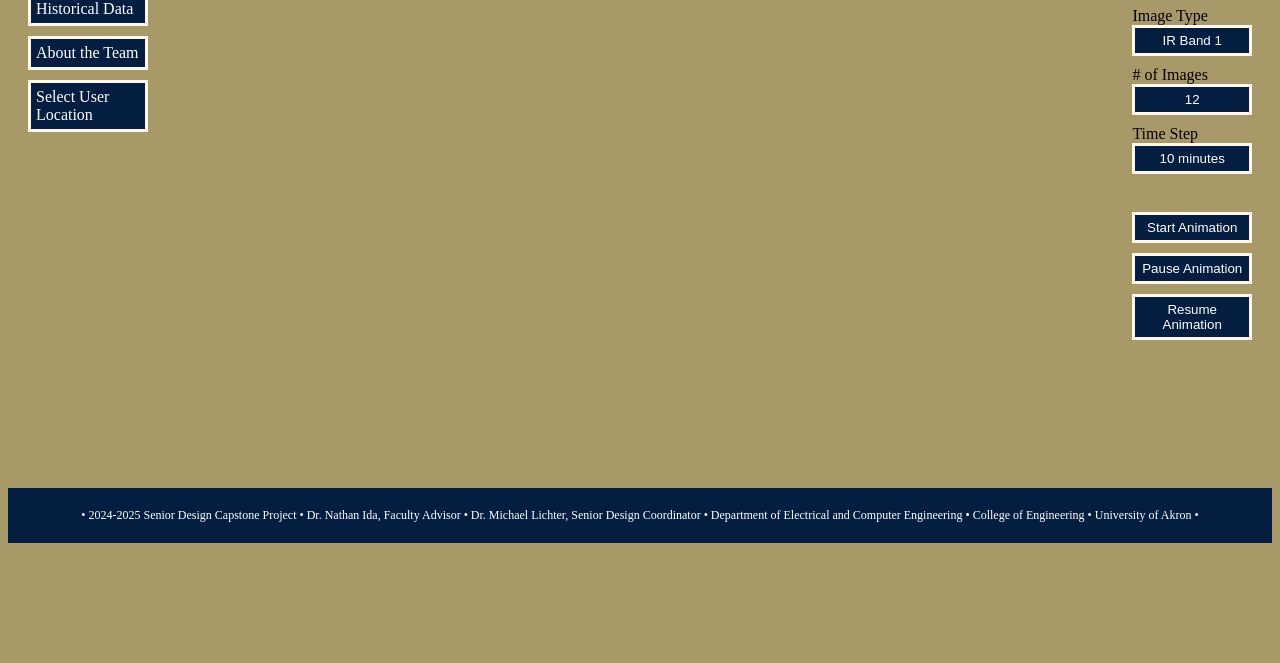
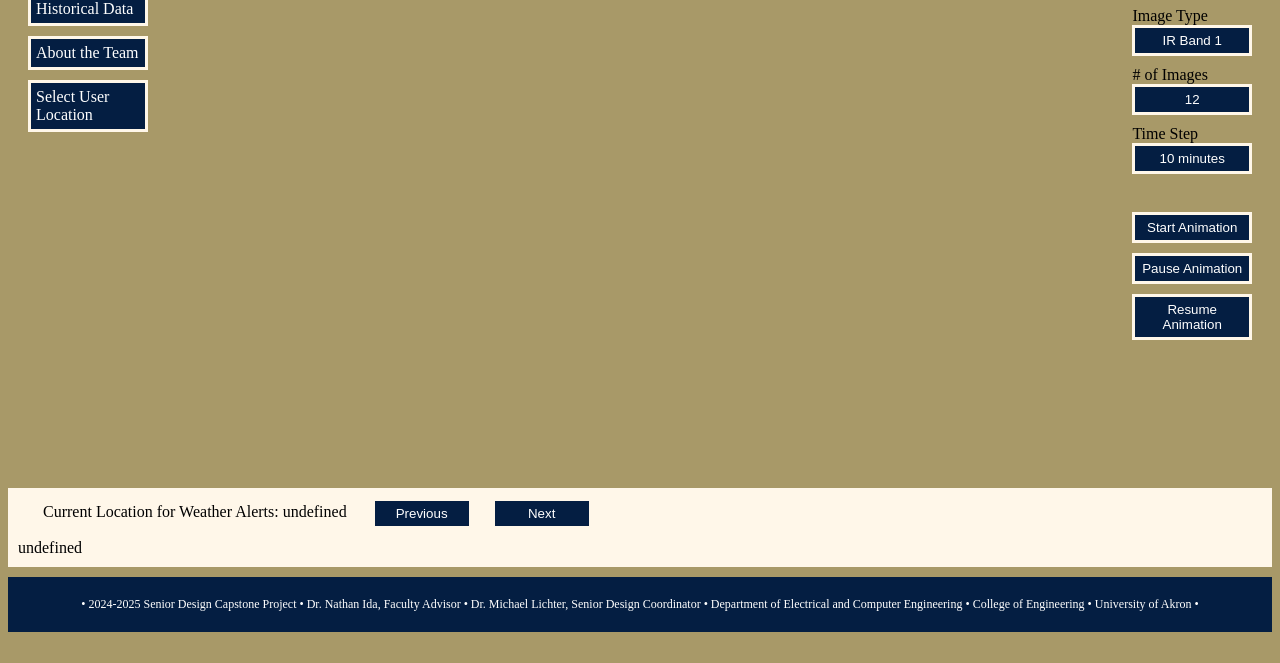
Before and after one commit to AHairyHobo/SDT09-Mobile-Weather-Satellite-Receiver, a website: page SDP Code/client/live_data.html in a window 1280 px wide. Shown: the part 137-800 px from the top of the page. Drawn offline with Linux system fonts and the light colour scheme; no server answers.

Commit message:
added functionality to display emwin text based on location, and can select next file to display for given location

```diff
--- a/SDP Code/client/buttonListeners.js
+++ b/SDP Code/client/buttonListeners.js
@@ -1,5 +1,6 @@
 var gifImages = ['/images/latest.jpg'];
 var aniIndex = 0;
+var emwinIndex = 0;
 var intervalID;
 var sector = "Full%20Disk";
 var type = "01";
@@ -109,6 +110,20 @@ async function sendLocation(location) {
     }
 
     const respText = await response.text();
+    return respText;
+  } catch (error) {
+    console.error(error.message);
+  }
+}
+
+async function getEmwin(indexString) {
+  try {
+    const response = await fetch("http://localhost:3000/get_emwin?index=" + indexString);
+    if (!response.ok) {
+      throw new Error(`Response status: ${response.status}`);
+    }
+    const respText = await response.text();
+    //console.log(returnedList);
     return respText;
   } catch (error) {
     console.error(error.message);
@@ -429,11 +444,25 @@ function step(buttonNum) {
 
 //Called when users location is changed, function changes html text displaying current location, and informs server of change
 async function regionName(reg) {
-  document.getElementById("currentLocationText").innerText = "Current Location for Weather Alerts: " + reg;
+  document.getElementsByClassName("currentLocationText")[0].innerText = "Current Location for Weather Alerts: " + reg;
   usr_location = reg;
-  const loc = await sendLocation(reg)
-  //console.log(usr_location);
-  //console.log(loc);
+  await sendLocation(reg)
+}
+
+async function prevEmwin() {
+  const emwinText = await getEmwin("prev");
+  const element = document.getElementById("emwin_content")
+  if (element != null && emwinText != "") {
+    element.innerText = emwinText;
+  }
+}
+
+async function nextEmwin() {
+  const emwinText = await getEmwin("next");
+  const element = document.getElementById("emwin_content")
+  if (element != null && emwinText != "") {
+    element.innerText = emwinText;
+  }
 }
 
 // Close the dropdown menu if the user clicks outside of it
@@ -452,8 +481,17 @@ window.onclick = function (event) {
 
 //On page load get users location from server and changes html that displays it
 window.onload = async function () {
+  //get current location from server
   usr_location = await getLocation();
-  if (element = document.getElementById("currentLocationText")) {
-    element.innerText = "Current Location for Weather Alerts: " + usr_location;
+  var element = document.getElementsByClassName("currentLocationText")
+  if (element.length > 0) {
+    element[0].innerText = "Current Location for Weather Alerts: " + usr_location;
+  }
+
+  //get text of emwin file
+  emwinText = await getEmwin("curr");
+  element = document.getElementById("emwin_content")
+  if (element != null && emwinText != "") {
+    element.innerText = emwinText;
   }
 }
--- a/SDP Code/client/live_data.html
+++ b/SDP Code/client/live_data.html
@@ -128,6 +128,15 @@
             <button onclick="resumeAnimation()" class="anibtn" id="resumebtn">Resume Animation</button>
         </div>
     </div>
+
+    <div id="emwin_container">
+        <div id="emwin_header">
+            <div class="currentLocationText" id="livedataPageLocation"></div>
+            <button onclick="prevEmwin()" class="emwinbtn" id="emwinPrev">Previous</button>
+            <button onclick="nextEmwin()" class="emwinbtn" id="emwinNext">Next</button>
+        </div>
+        <div id="emwin_content">No current EMWIN data for this location</div>
+    </div>
     <div id="footer">
         • 2024-2025 Senior Design Capstone Project • Dr. Nathan Ida, Faculty Advisor • Dr. Michael Lichter,
         Senior
--- a/SDP Code/client/styles.css
+++ b/SDP Code/client/styles.css
@@ -16,13 +16,19 @@ h1 {
     padding: 20px;
 }
 
-#container {
+#container,
+#emwin_header {
     display: flex;
     width: 100%;
     margin-left: auto;
     margin-right: auto;
     margin-bottom: 10px;
 }
+
+#livedataPageLocation {
+    margin-left: 20px;
+}
+
 
 #header {
     width: 100%;
@@ -55,9 +61,16 @@ h1 {
     height: 550px;
 }
 
+#emwin_container {
+    background-color: #FFF7E9;
+    padding: 10px;
+    margin-bottom: 10px;
+    width: 100%
+}
+
 #pageList {
     width: 100%;
-    background-image: url('/images/website_images/full_disk_image.jpg');
+    background-image: url('/images/website_files/full_disk_image.jpg');
     background-repeat: no-repeat;
     background-attachment: fixed;
     background-size: cover;
@@ -82,7 +95,8 @@ h1 {
 #sidebar a:hover,
 .dropbtn:hover,
 .dropbtn:focus,
-.anibtn:hover {
+.anibtn:hover,
+.emwinbtn:hover {
     text-decoration: underline;
     background-color: #004C9D;
 }
@@ -103,6 +117,18 @@ h1 {
     padding: 5px;
     border: 3px solid #FFF7E9;
     width: 100%;
+}
+.emwinbtn {
+    color: #ffffff;
+    background-color: #041E42;
+    padding: 5px;
+    border: 3px solid #FFF7E9;
+    width: 100px;
+    margin-left: 20px;
+}
+
+#livedataPageLocation {
+    padding: 5px;
 }
 
 .dropdownContainer {
```
Also changed, not shown: SDP Code/app.js (+43 -11 lines), SDP Code/client/location.html (+1 -1 lines).
